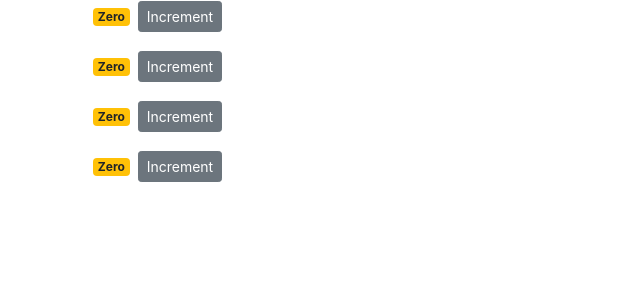
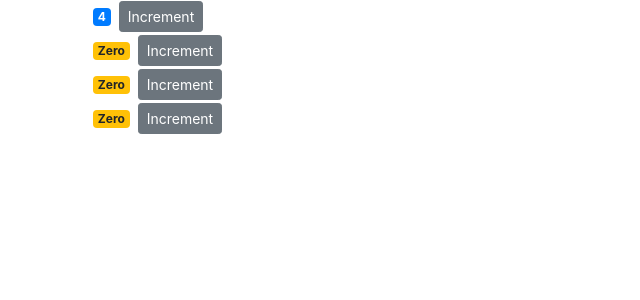
Before and after one commit to TaenAhammed/react-crash-course-2018, a React (Create React App) app: page / in a window 1280 px wide. Shown: the top 300 px of the page, without its empty margins (0-640 px from the left). Built offline with nearby package versions, Linux system fonts and the light colour scheme.

Commit message:
Passing Data to Components

```diff
--- a/src/components/Counters/Counter/Counter.js
+++ b/src/components/Counters/Counter/Counter.js
@@ -1,12 +1,11 @@
 import React, { Component } from "react";
 class Counter extends Component {
     state = {
-        count: 0,
-        tags: []
+        value: this.props.value
     };
 
     handleIncrement = id => {
-        this.setState({ count: this.state.count + 1 });
+        this.setState({ value: this.state.value + 1 });
     };
 
     render() {
@@ -21,23 +20,18 @@
                 >
                     Increment
                 </button>
-                <ul>
-                    {this.state.tags.map(tag => (
-                        <li key={tag}>{tag}</li>
-                    ))}
-                </ul>
             </div>
         );
     }
 
     formatCount() {
-        const { count } = this.state;
-        return count === 0 ? "Zero" : count;
+        const { value } = this.state;
+        return value === 0 ? "Zero" : value;
     }
 
     getBadgeClasses() {
         let classes = "badge m-2 badge-";
-        classes += this.state.count === 0 ? "warning" : "primary";
+        classes += this.state.value === 0 ? "warning" : "primary";
         return classes;
     }
 }
--- a/src/components/Counters/Counters.js
+++ b/src/components/Counters/Counters.js
@@ -14,7 +14,7 @@
         return (
             <div>
                 {this.state.counters.map(c => (
-                    <Counter key={c.id} />
+                    <Counter key={c.id} value={c.value} />
                 ))}
             </div>
         );
```
